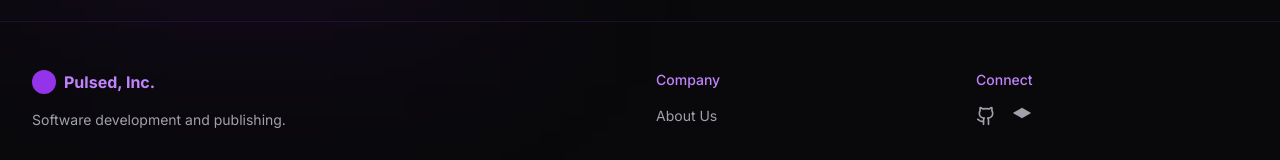
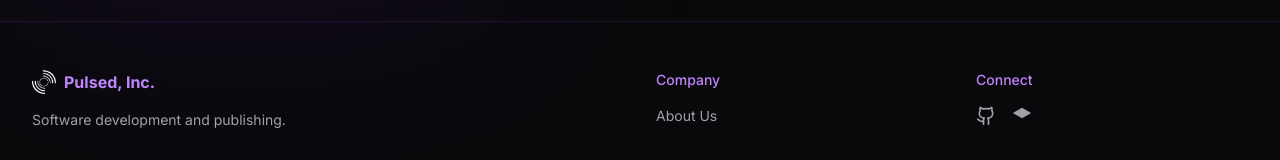
Before and after one commit to O4bit/Pulsed-Technologies-0i, a Next.js app: page / in a window 1280 px wide. Shown: the part 780-940 px from the top of the page. Built offline with nearby package versions, Linux system fonts and the light colour scheme.

Commit message:
Update footer.tsx

```diff
--- a/components/footer.tsx
+++ b/components/footer.tsx
@@ -1,4 +1,5 @@
 import Link from "next/link"
+import Image from "next/image"
 import { Github } from "lucide-react"
 
 export default function Footer() {
@@ -7,9 +8,16 @@ export default function Footer() {
       <div className="container flex flex-col gap-8 py-8 md:flex-row md:py-12">
         <div className="flex-1 space-y-4">
           <div className="flex items-center space-x-2">
-            {/* Logo placeholder - replace with your actual logo */}
-            <div className="h-6 w-6 rounded-full bg-purple-600"></div>
-            <h2 className="font-bold text-purple-400">Pulsed, Inc.</h2>
+            <Link href="/" className="flex items-center space-x-2">
+              <Image
+                src="/logo.svg"
+                alt="Pulsed Logo"
+                width={24}
+                height={24}
+                className="h-6 w-6"
+              />
+              <span className="font-bold text-purple-400">Pulsed, Inc.</span>
+            </Link>
           </div>
           <p className="text-sm text-muted-foreground">Software development and publishing.</p>
         </div>
```
